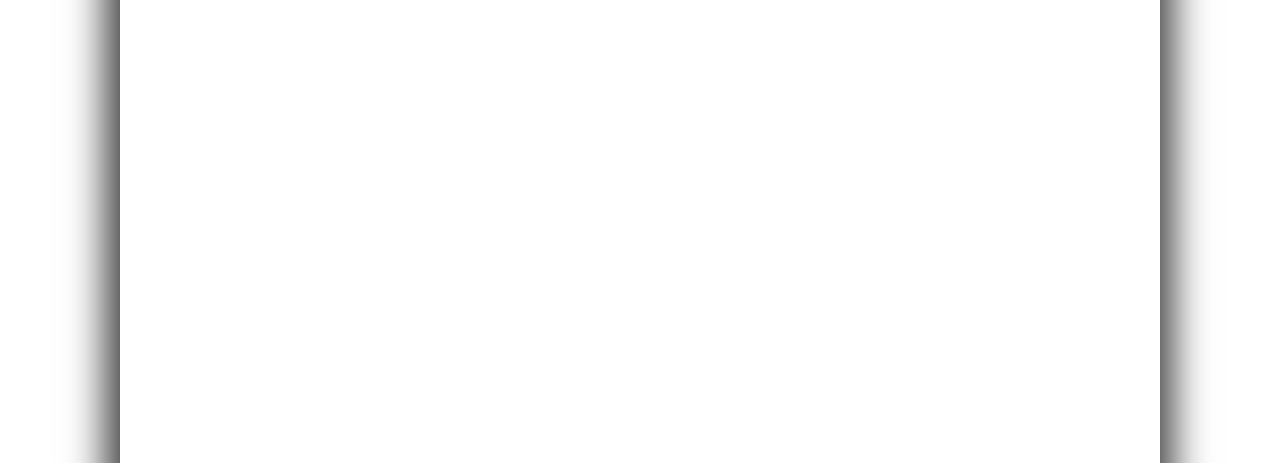
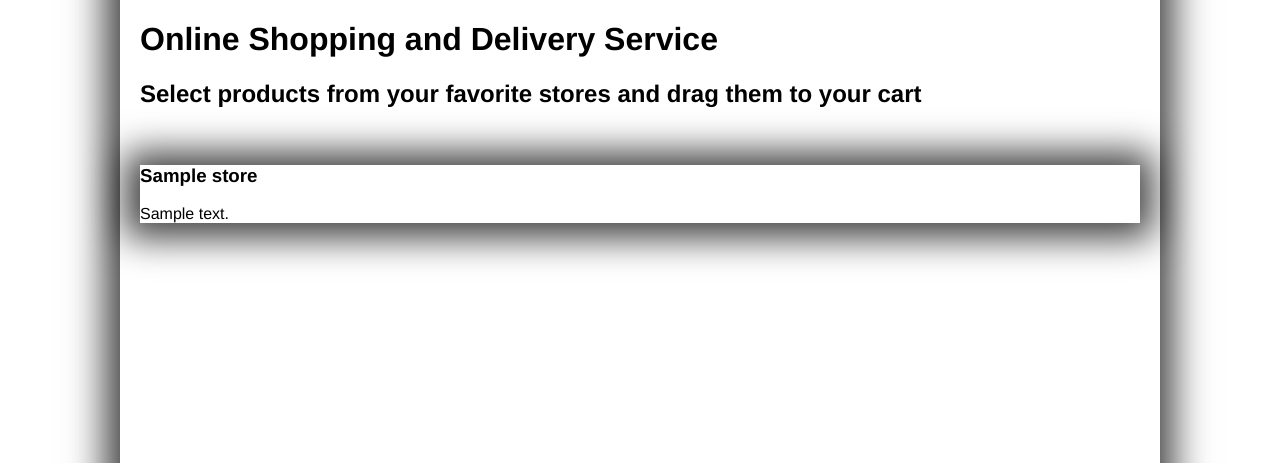
Before and after one commit to ZakHub/CPS630-Project, a PHP site: page /ServiceB.php in a window 1280 px wide. Shown: the part 132-595 px from the top of the page. Run offline with PHP 8.4, Linux system fonts and the light colour scheme; tables that the repository leaves empty or names only in its code hold one stand-in row (values such as "Sample post").

Commit message:
Added working store and product retrieval for ServiceB.php

```diff
--- a/ServiceA.php
+++ b/ServiceA.php
@@ -166,8 +166,6 @@
     }
 
     async function updateRoute() {
-      console.log('updateRoute() called');
-
       const from = constructAddress('from');
       const to = constructAddress('to');
       if (from === null) {
@@ -219,7 +217,6 @@
             routeConfirmed = true;
           }
         }).on('routeselected', function (e) {
-          console.log(e);
           updateCost();
         });
         route.addTo(map);
--- a/ServiceB.php
+++ b/ServiceB.php
@@ -4,6 +4,77 @@
 <head>
   <?php include('common.php'); ?>
   <title>GQZ TRAVELS - Delivery Service</title>
+  <style>
+    /*.store > * {
+
+    }*/
+  </style>
+  <script>
+    window.onload = function () {
+      populateStores();
+    };
+
+    function populateStores() {
+      var xhttp = new XMLHttpRequest();
+      xhttp.open('GET', 'retrievestores.php', true);
+      xhttp.onreadystatechange = function () {
+        if (this.readyState !== 4 || this.status !== 200) {
+          return;
+        }
+        var response = JSON.parse(this.responseText);
+        if (response.status === 'Failure') {
+          alert('Store list lookup returned a failure. Check the console for ' +
+            'more information');
+          console.log(response.error);
+        }
+        response = response.results;
+        var target = document.getElementById('store-container');
+        for (var store of response) {
+          target.innerHTML +=
+            '<div id="store-'+store.id+'" class="floating store">'+
+              '<h3>'+store.storeName+'</h3>'+
+            '</div>'+
+            '<br />';
+          populateProducts(store, 'store-'+store.id);
+        }
+      };
+      xhttp.timeout = 2000;
+      xhttp.ontimeout = function (e) {
+        alert('Failed to retrieve store list. Please try reloading the page');
+        console.log(e);
+      }
+      xhttp.send();
+    }
+
+    function populateProducts(store, target_id) {
+      var xhttp = new XMLHttpRequest();
+      xhttp.open('GET', 'retrieveproducts.php?storeId=' + store.id, true);
+      xhttp.onreadystatechange = function () {
+        if (this.readyState !== 4 || this.status !== 200) {
+          return;
+        }
+        var response = JSON.parse(this.responseText);
+        if (response.state === 'Failure') {
+          alert('Failed to retrieve product list for ' + store.storename + '.');
+          console.log(response.error);
+        }
+        response = response.results;
+
+        for (var product of response) {
+          //console.log(target);
+          document.getElementById(target_id).innerHTML +=
+            '<p>' + product.description + '</p>';
+        }
+      };
+      xhttp.timeout = 2000;
+      xhttp.ontimeout = function (e) {
+        alert('Failed to retrieve product list for ' + store.storeName +
+          '. Please try reloading the page');
+        console.log(e);
+      }
+      xhttp.send();
+    }
+  </script>
 </head>
 <body>
   <div id="outer">
@@ -11,7 +82,12 @@
       <!-- Navigation -->
       <?php include('navbar.php'); ?>
 
-
+      <h1>Online Shopping and Delivery Service</h1>
+      <h2>
+        Select products from your favorite stores and drag them to your cart
+      </h2>
+      <br />
+      <div id="store-container"></div>
     </div>
   </div>
 </body>
--- a/TypesOfServices.php
+++ b/TypesOfServices.php
@@ -34,7 +34,6 @@
       <div class="service-outer">
         <div id="service-a" class="service floating"
           onclick="location.href='ServiceA.php';">
-          <!--<h3><a href="ServiceA.php">Travel</a></h3>-->
           <h2>Travel</h2>
           <p>Our renowened transport service. We'll take you anywhere within
             50Km. That's enough to get you anywhere in the city.</p>
@@ -44,7 +43,6 @@
       <div class="service-outer">
         <div id="service-b" class="service floating"
           onclick="location.href='ServiceB.php';">
-          <!--<h3><a href="ServiceB.php">Delivery</a></h3>-->
           <h2>Delivery</h2>
           <p>Our new delivery service will bring the products you want from the
             partnered stores you love.</p>
--- a/connect.php
+++ b/connect.php
@@ -7,11 +7,11 @@ function constructError($e) {
 
 // Login Credentials
 $servername = "localhost";
-$username = "root";
-//$username = "project";
+//$username = "root";
+$username = "project";
 $password = "";
-$dbname = "P2S";
-//$dbname = "project";
+//$dbname = "P2S";
+$dbname = "project";
 
 // Create connection
 $conn = new mysqli($servername, $username, $password, $dbname);
--- a/initdb.sql
+++ b/initdb.sql
@@ -21,6 +21,7 @@ CREATE TABLE Product (
 	id INT UNSIGNED AUTO_INCREMENT PRIMARY KEY,
 	description VARCHAR(255) NOT NULL CHECK (description <> ''),
 	storeId INT UNSIGNED,
+	price DOUBLE NOT NULL,
 	FOREIGN KEY (storeId) REFERENCES Store(id)
 );
 
--- /dev/null
+++ b/retrieveproducts.php
@@ -0,0 +1,38 @@
+<?php
+
+include('connect.php');
+
+$products = array('status' => 'Success', 'results' => array());
+$query = 'SELECT * FROM Product';
+if (isset($_GET['storeId'])) {
+	$query = $query . ' WHERE StoreId = ?';
+}
+$stmt = $conn->prepare($query);
+if (!$stmt) {
+	die(constructError('Failed to create prepared statement: ' . $conn->error));
+}
+if (isset($_GET['storeId'])) {
+	if (!$stmt->bind_param('d', $_GET['storeId'])) {
+		die(constructError('Failed to bind store ID parameter: ' .
+			$stmt->error));
+	}
+}
+
+if (!$stmt->execute()) {
+	die(constructError('Failed to execute SQL query: ' . $stmt->error));
+}
+$result = $stmt->get_result();
+if (!$result) {
+	die(constructError('Failed to retrieve result set: ' . $stmt->error));
+}
+while ($row = $result->fetch_assoc()) {
+	array_push($products['results'], $row);
+}
+
+echo json_encode($products);
+
+$result->close();
+$stmt->close();
+$conn->close();
+
+?>
--- /dev/null
+++ b/retrievestores.php
@@ -0,0 +1,20 @@
+<?php
+
+include('connect.php');
+
+$stores = array('status' => 'Success', 'results' => array());
+$query = 'SELECT * FROM Store';
+
+if (($result = $conn->query($query))) {
+	while (($row = $result->fetch_assoc())) {
+		array_push($stores['results'], $row);
+	}
+	$result->close();
+	echo json_encode($stores);
+} else {
+	die(constructError('Failed to execute query: ' . $conn->error));
+}
+
+$conn->close();
+
+?>
```
Also changed, not shown: retrievecars.php (+9 -3 lines), test.sql (added, +22 -0 lines).
